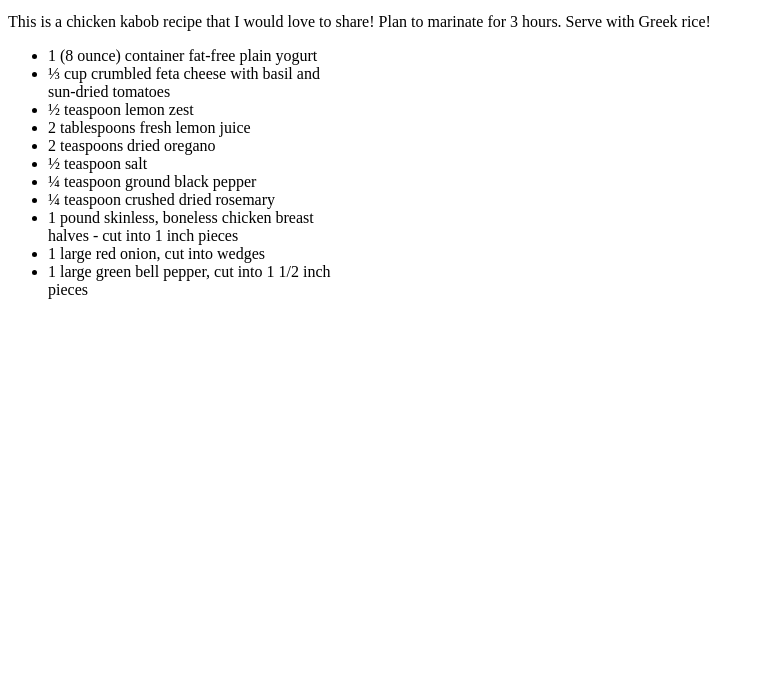
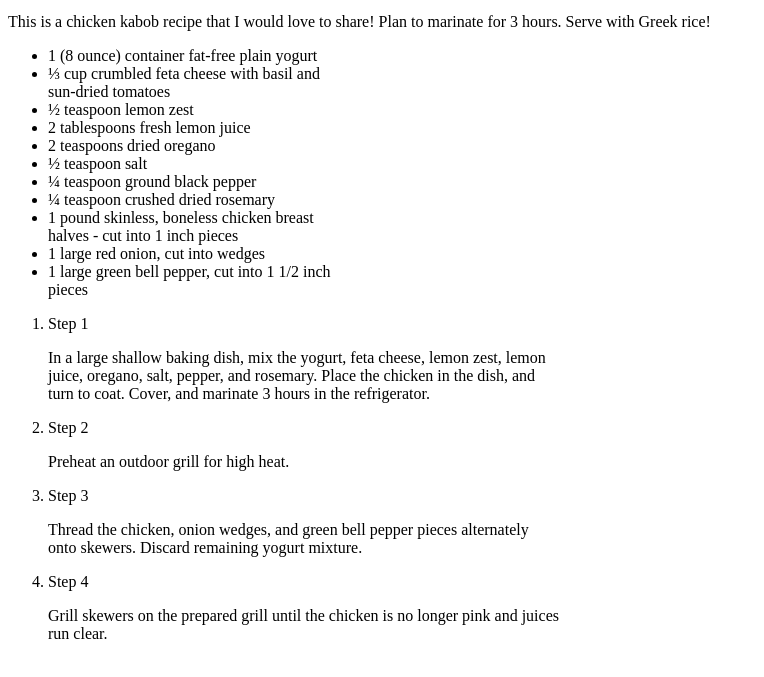
Before and after one commit to muhirwa22225/odin-recipes, a plain HTML site: page recipes/lasagna.html in a window 1280 px wide. Shown: the part 69-746 px from the top of the page, without its empty margins (0-764 px from the left). Drawn offline with Linux system fonts and the light colour scheme.

Commit message:
ordered list

```diff
--- a/recipes/lasagna.html
+++ b/recipes/lasagna.html
@@ -19,5 +19,15 @@
 			<li>1 pound skinless, boneless chicken breast<br> halves - cut into 1 inch pieces</li>
 			<li>1 large red onion, cut into wedges</li>
 			<li>1 large green bell pepper, cut into 1 1/2 inch<br> pieces</li>
+		</ul>
+		<ol>
+			<li>Step 1</li>
+			<p>In a large shallow baking dish, mix the yogurt, feta cheese, lemon zest, lemon<br> juice, oregano, salt, pepper, and rosemary. Place the chicken in the dish, and<br> turn to coat. Cover, and marinate 3 hours in the refrigerator.</p>
+			<li>Step 2</li>
+                        <p>Preheat an outdoor grill for high heat.</p>
+			<li>Step 3</li>
+			<p>Thread the chicken, onion wedges, and green bell pepper pieces alternately<br> onto skewers. Discard remaining yogurt mixture.</p>
+			<li>Step 4</li>
+			<p>Grill skewers on the prepared grill until the chicken is no longer pink and juices<br>run clear.</p>
         </body>
 </html>
```
